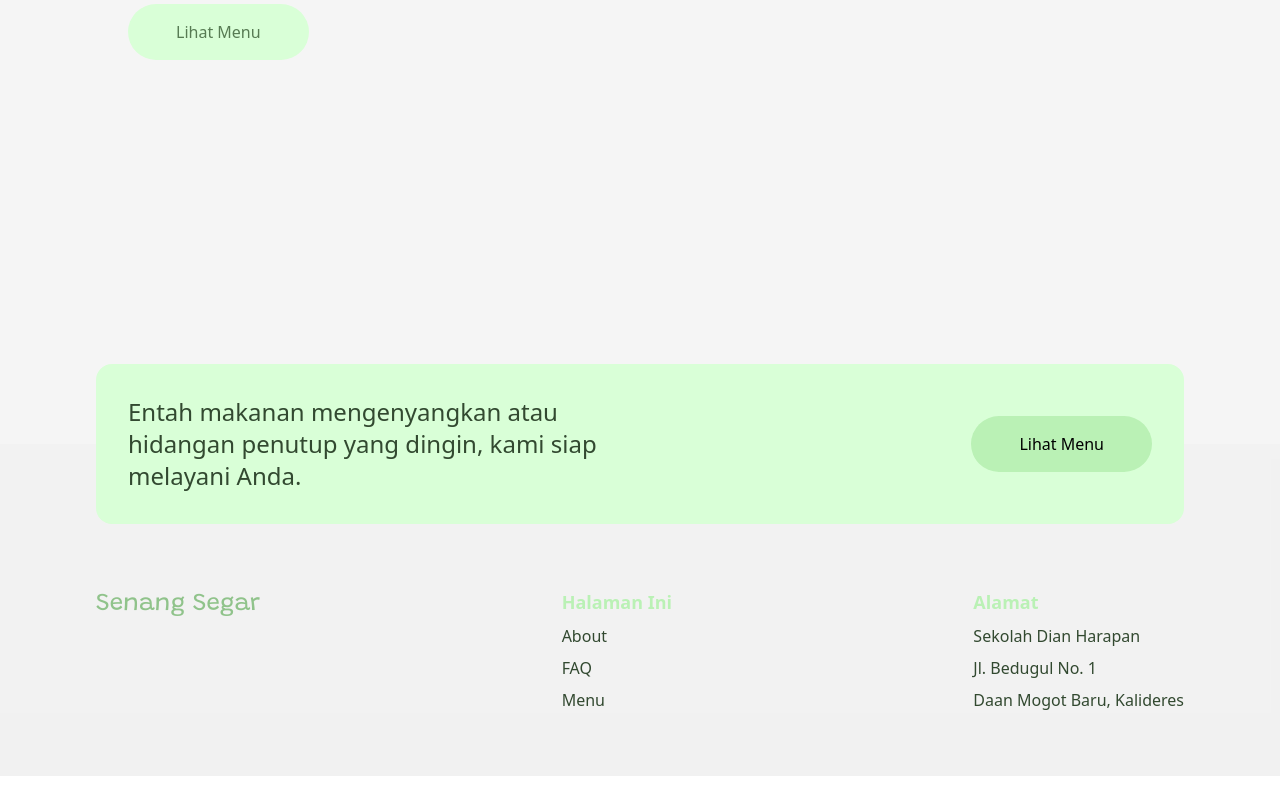
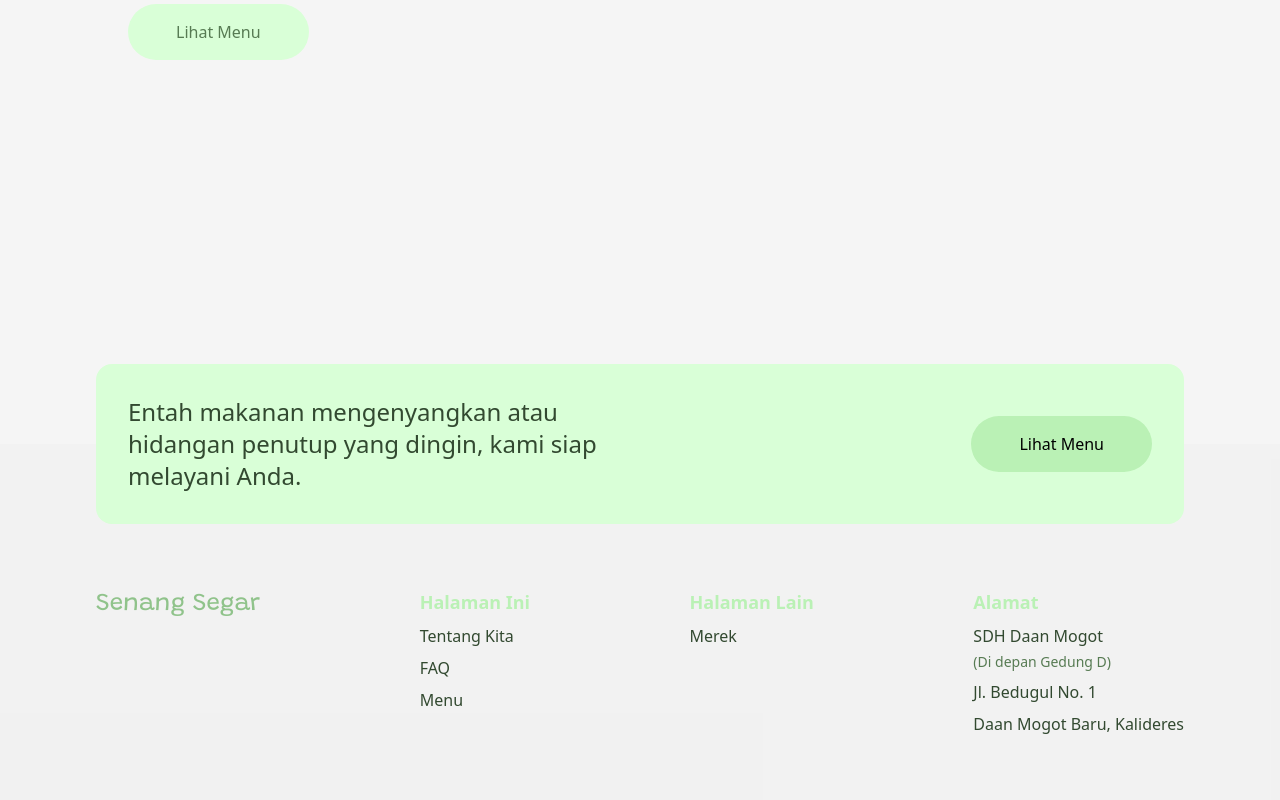
Before and after one commit to pnxl/senangsegar, a Nuxt app: page / in a window 1280 px wide. Shown: the part 558-1358 px from the top of the page. Before the commit the page ends 1334 px from the top, so only its background shows below. Built offline with nearby package versions, Linux system fonts and the light colour scheme.

Commit message:
feat: add footer links

```diff
--- a/layouts/default.vue
+++ b/layouts/default.vue
@@ -75,9 +75,23 @@
             <div
               class="flex flex-col gap-y-2 dark:text-brand-lightest text-brand-darkest"
             >
-              <nuxt-link class="/#about">About</nuxt-link>
-              <nuxt-link class="/#faq">FAQ</nuxt-link>
-              <nuxt-link class="/">Menu</nuxt-link>
+              <nuxt-link to="/#tentang-kita" class="hover:underline"
+                >Tentang Kita</nuxt-link
+              >
+              <nuxt-link to="/#faq" class="hover:underline">FAQ</nuxt-link>
+              <nuxt-link to="/menu" class="hover:underline">Menu</nuxt-link>
+            </div>
+          </div>
+          <div class="gap-y-2 flex flex-col">
+            <h3
+              class="text-lg font-semibold dark:text-brand-dark text-brand-light"
+            >
+              Halaman Lain
+            </h3>
+            <div
+              class="flex flex-col gap-y-2 dark:text-brand-lightest text-brand-darkest"
+            >
+              <nuxt-link to="/merek" class="hover:underline">Merek</nuxt-link>
             </div>
           </div>
           <div class="gap-y-2 flex flex-col">
@@ -86,13 +100,21 @@
             >
               Alamat
             </h3>
-            <div
-              class="flex flex-col gap-y-2 dark:text-brand-lightest text-brand-darkest"
+            <a
+              href="https://maps.app.goo.gl/RDJjLqVUpjtgFtha6"
+              target="_blank"
+              rel="noopener noreferrer"
+              class="flex flex-col gap-y-2 group dark:text-brand-lightest text-brand-darkest"
             >
-              <p>Sekolah Dian Harapan</p>
-              <p>Jl. Bedugul No. 1</p>
-              <p>Daan Mogot Baru, Kalideres</p>
-            </div>
+              <p class="group-hover:underline">SDH Daan Mogot</p>
+              <p
+                class="text-sm dark:text-brand-lighter group-hover:underline text-brand-darker -mt-1"
+              >
+                (Di depan Gedung D)
+              </p>
+              <p class="group-hover:underline">Jl. Bedugul No. 1</p>
+              <p class="group-hover:underline">Daan Mogot Baru, Kalideres</p>
+            </a>
           </div>
         </div>
       </footer>
```
